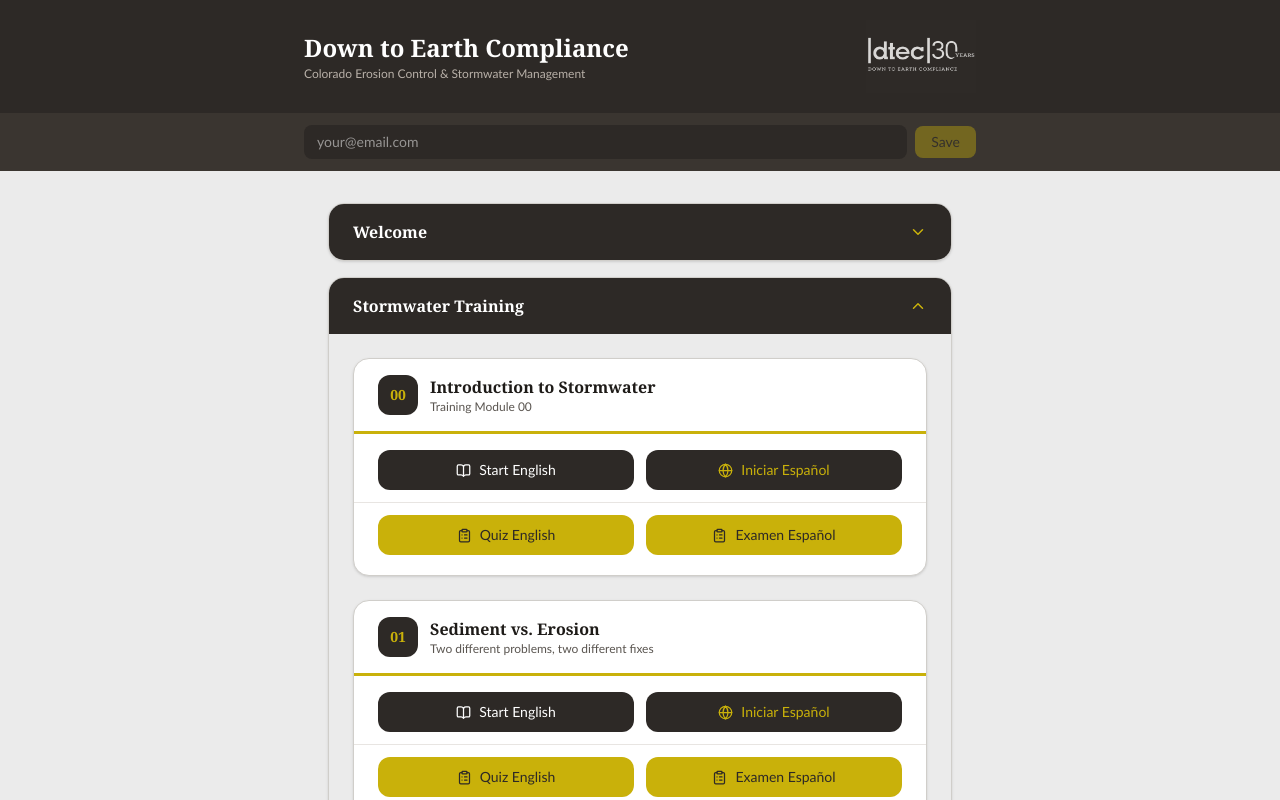
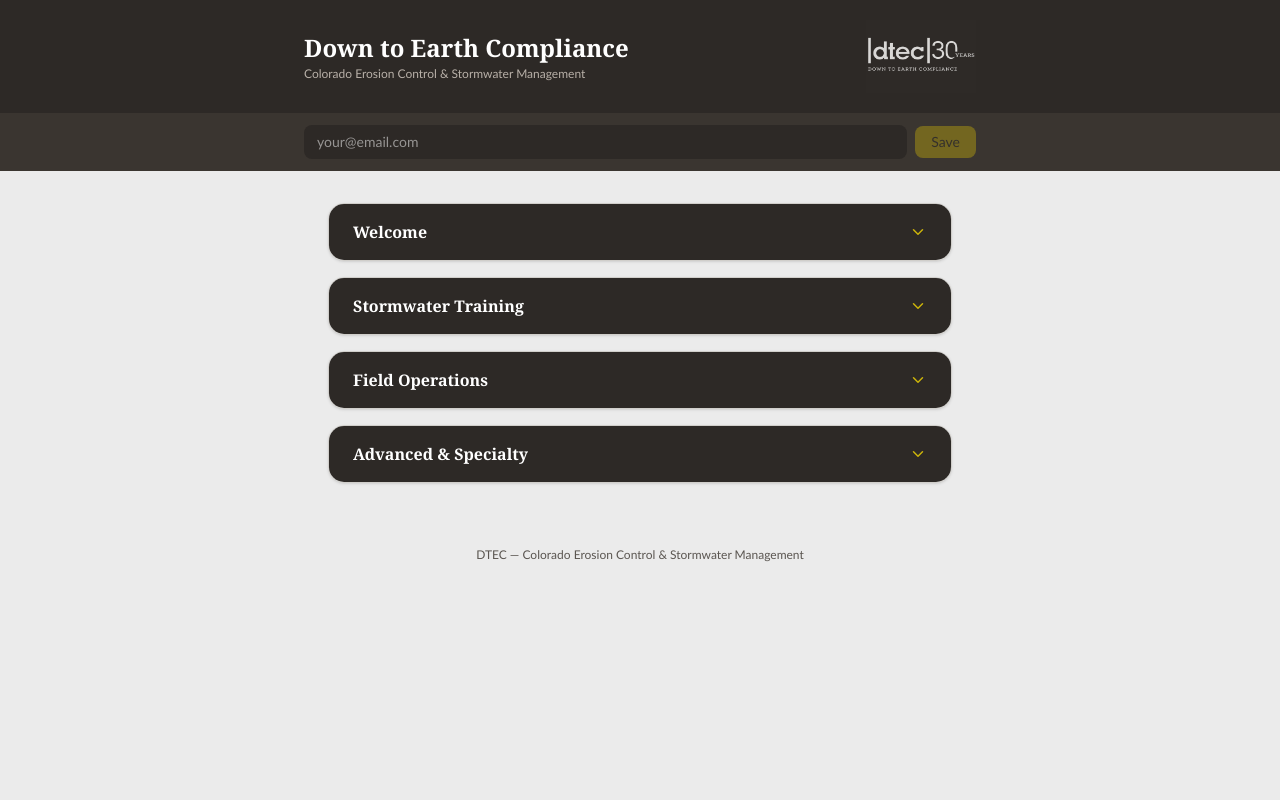
Before and after one commit to joseg4116-hue/dtec-training, a Next.js app: page / in a window 1280 px wide. Shown: the top 800 px of the page. Built offline with nearby package versions, Linux system fonts and the light colour scheme.

Commit message:
Start all homepage categories collapsed with staggered fade-in
Previously the Stormwater section auto-expanded on load, which no
longer made sense now that Welcome has content too. Categories now
cascade in with a staggered fade-up entrance instead.

```diff
--- a/app/page.tsx
+++ b/app/page.tsx
@@ -30,7 +30,7 @@
   const [draft, setDraft]       = useState("");
   const [editing, setEditing]   = useState(false);
   const [passed, setPassed]     = useState<Record<string, boolean>>({});
-  const [expanded, setExpanded] = useState<Record<string, boolean>>({ stormwater: true });
+  const [expanded, setExpanded] = useState<Record<string, boolean>>({});
   const inputRef = useRef<HTMLInputElement>(null);
 
   function toggleCategory(key: string) {
@@ -147,13 +147,13 @@
       </div>
 
       <div className="max-w-2xl mx-auto px-6 py-8 space-y-4">
-        {CATEGORIES.map((cat) => {
+        {CATEGORIES.map((cat, ci) => {
           const isOpen = !!expanded[cat.key];
           const isEmpty = cat.visible.length === 0 && cat.comingSoon.length === 0;
 
           return (
-            <div key={cat.key} className="rounded-2xl overflow-hidden shadow-sm"
-              style={{ background: C.textLight, border: `1px solid #D0CECA` }}>
+            <div key={cat.key} className="fade-up-enter rounded-2xl overflow-hidden shadow-sm"
+              style={{ background: C.textLight, border: `1px solid #D0CECA`, animationDelay: `${ci * 90}ms` }}>
 
               <button type="button" onClick={() => toggleCategory(cat.key)}
                 className="w-full flex items-center justify-between px-6 py-4 transition-transform duration-150 active:scale-[0.99]"
```
